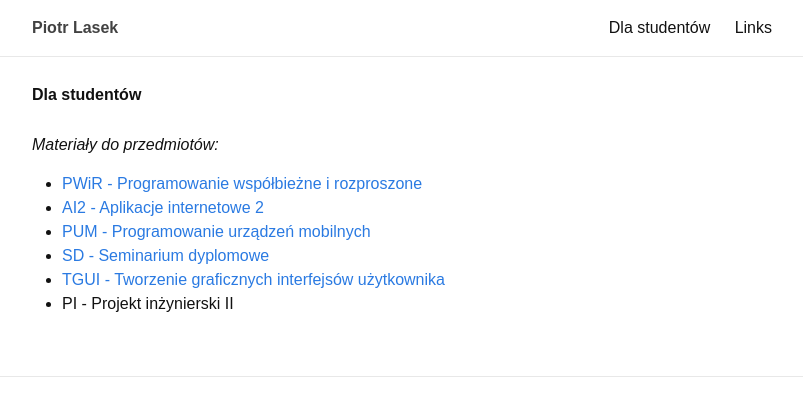
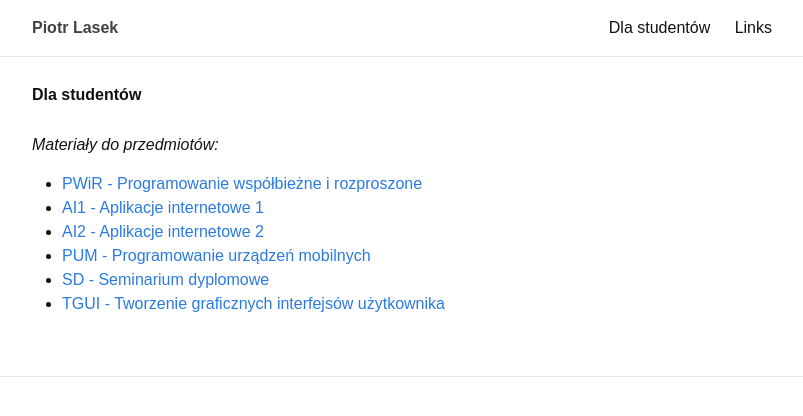
Before and after one commit to piotrlasek/piotrlasek.github.io, a Jekyll site: the page built from for-students.md, in a window 1280 px wide. Shown: the top 416 px of the page, without its empty margins (238-1041 px from the left). Built offline with Jekyll 4.4.1, drawn with Linux system fonts in a browser that asks for light colours.

Commit message:
for students

```diff
--- a/for-students.md
+++ b/for-students.md
@@ -7,8 +7,8 @@ permalink: /for-students/
 ## Materiały do przedmiotów:
 
 * [PWiR - Programowanie współbieżne i rozproszone](pwir)
+* [AI1 - Aplikacje internetowe 1](ai1)
 * [AI2 - Aplikacje internetowe 2](ai2)
 * [PUM - Programowanie urządzeń mobilnych](pum)
 * [SD - Seminarium dyplomowe](sd)
 * [TGUI - Tworzenie graficznych interfejsów użytkownika](tgui)
-* PI - Projekt inżynierski II
```
Also changed, not shown: 1 other file.
